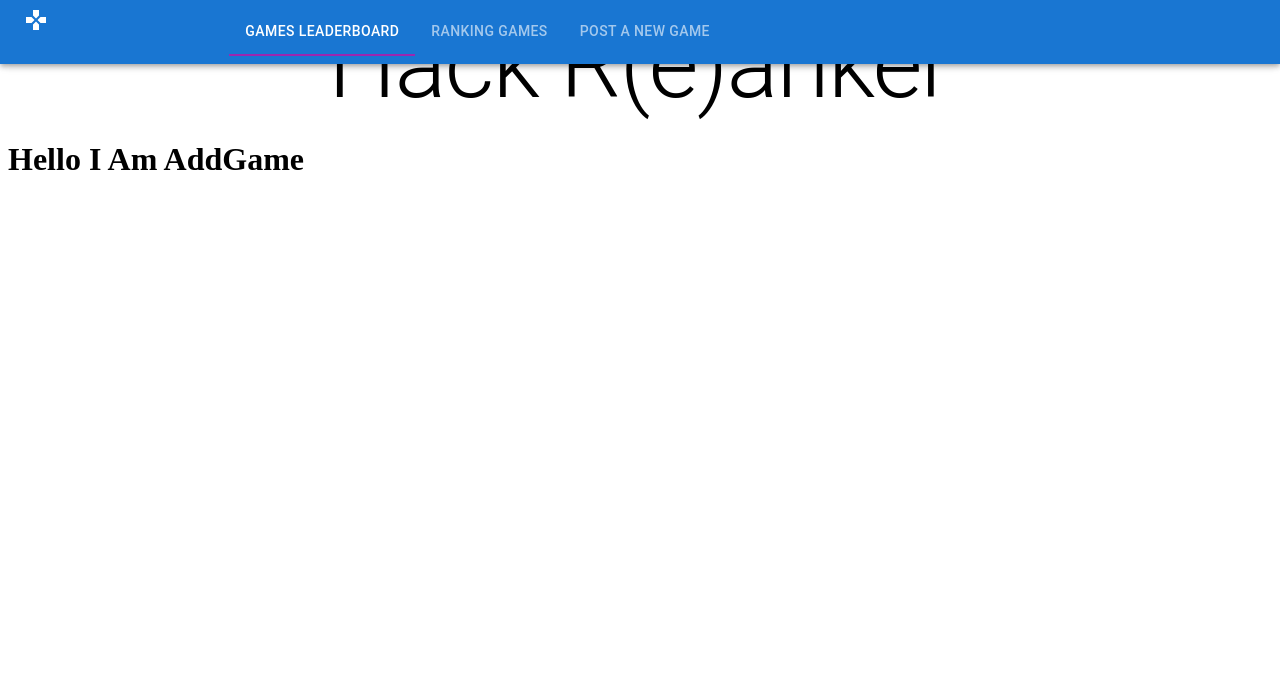
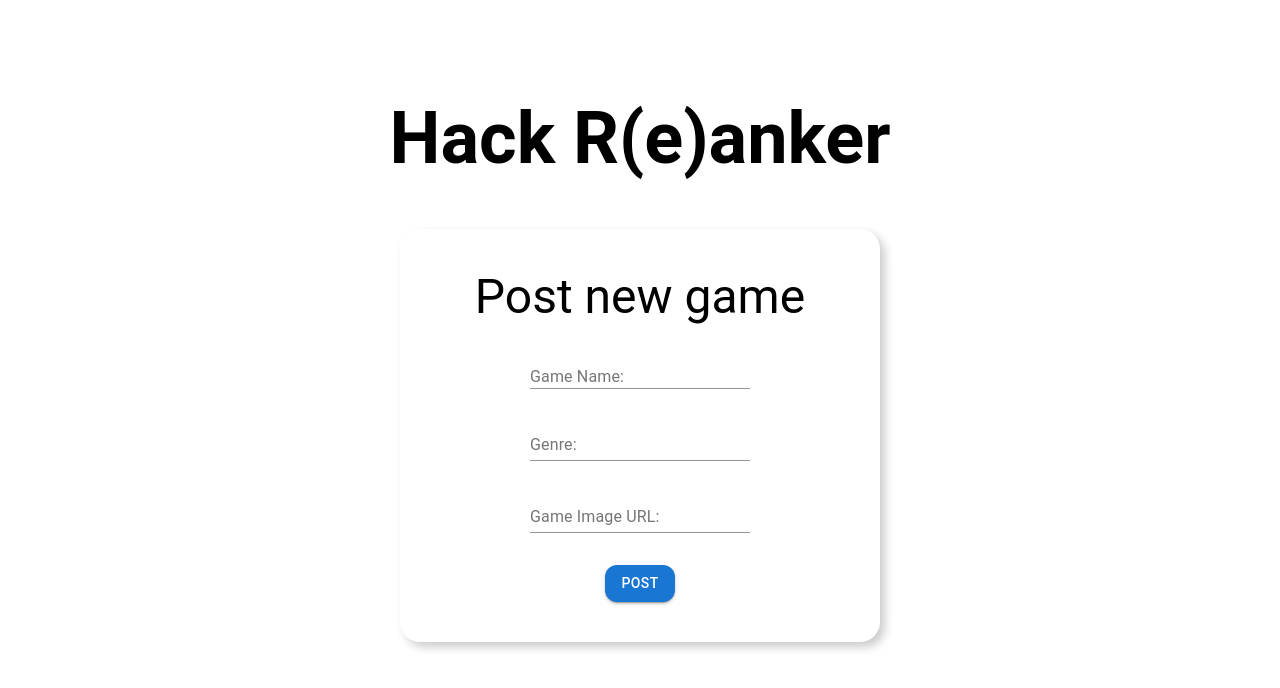
Before and after one commit to joshuavilela1/Project-Wavy, a React app: page /addgame in a window 1280 px wide. Shown: the top 688 px of the page. Built offline with nearby package versions, Linux system fonts and the light colour scheme; the HTML template or start-up script is replaced by a standard one.

Commit message:
Added NavBar and Posting

```diff
--- /dev/null
+++ b/client/src/components/AddGame.jsx
@@ -0,0 +1,109 @@
+import axios from 'axios';
+import React from 'react';
+import Grid2 from '@mui/material/Unstable_Grid2'; // Grid version 2
+import { Box, Button } from '@mui/material/';
+import { Link } from 'react-router-dom';
+import {
+  Typography,
+  FormGroup,
+  FormControl,
+  InputLabel,
+  Input,
+  TextField,
+} from '@material-ui/core';
+
+const { useState, useEffect } = React;
+
+const AddGame = () => {
+  const [name, setName] = useState('');
+  const [genre, setGenre] = useState('');
+  const [url, setUrl] = useState('');
+  const [posted, setPosted] = useState(false);
+
+  useEffect(() => {}, []);
+
+  const clickHandler = (e) => {
+    const genreArray = [];
+    genreArray.push(genre);
+    e.target.reset();
+    axios
+      .post('/api/games', {
+        name: name,
+        genre: urlArray,
+        image_url: url,
+      })
+      .then((response) => {
+        console.log(response);
+        setPosted(true);
+      })
+      .catch((err) => {
+        console.error(err);
+      });
+  };
+
+  return (
+    <div>
+      <form>
+        <Box
+          display="flex"
+          flexDirection={'column'}
+          maxWidth={400}
+          alignItems="center"
+          justifyContent={'center'}
+          margin="auto"
+          marginTop={5}
+          padding={5}
+          borderRadius={5}
+          boxShadow={'5px 5px 10px #ccc'}
+          sx={{
+            ':hover': {
+              boxShadow: '10px 10px 20px #ccc',
+            },
+          }}
+        >
+          <Typography variant="h3" padding={3}>
+            Post new game
+          </Typography>
+          <FormControl margin="normal">
+            <InputLabel>
+              <Typography>Game Name:</Typography>
+            </InputLabel>
+            <Input
+              required
+              type={'text'}
+              onChange={(e) => setName(e.target.value)}
+            />
+          </FormControl>
+          <FormControl margin="normal">
+            <InputLabel> Genre: </InputLabel>
+            <Input
+              type={'text'}
+              required
+              onChange={(e) => setGenre(e.target.value)}
+            />
+          </FormControl>
+          <FormControl margin="normal">
+            <InputLabel> Game Image URL: </InputLabel>
+            <Input
+              type={'text'}
+              required
+              onChange={(e) => setUrl(e.target.value)}
+            />
+          </FormControl>
+          <Button
+            sx={{ marginTop: 3, borderRadius: 3 }}
+            type="submit"
+            variant="contained"
+            color="primary"
+            onClick={clickHandler}
+          >
+            Post
+          </Button>
+        </Box>
+      </form>
+      {posted ? 'Game has been posted' : null}
+    </div>
+  );
+};
+
+export default AddGame;
--- a/client/src/components/AddGame/AddGame.jsx
+++ /dev/null
@@ -1,11 +0,0 @@
-import axios from 'axios';
-import React from 'react';
-import NavBar from '../NavBar.jsx';
-
-const { useState, useEffect } = React;
-
-const AddGame = () => {
-  return <h1>Hello I Am AddGame</h1>;
-};
-
-export default AddGame;
--- /dev/null
+++ b/client/src/components/App.jsx
@@ -0,0 +1,60 @@
+import axios from 'axios';
+import React from 'react';
+import { Route, Routes } from 'react-router-dom';
+import GamesFeed from './GamesFeed/GamesFeed.jsx';
+import Login from './Login.jsx';
+import Rankings from './Rankings/Rankings.jsx';
+import NavBar from './NavBar/NavBar.jsx';
+import AddGame from './AddGame.jsx';
+import { Typography } from '@material-ui/core';
+import { Grid } from '@mui/material';
+import Box from '@material-ui/core/Box';
+const { useState, useEffect } = React;
+
+const App = () => {
+  const [user, setUser] = useState('');
+  const [isLoggedIn, setIsLoggedIn] = useState(false);
+
+  // useEffect(() => {
+  //   setIsLoggedIn(false);
+  // }, []);
+
+  return (
+    <>
+      <h1
+        style={{
+          fontSize: '72px',
+          fontFamily: 'Roboto',
+          textAlign: 'center',
+          paddingTop: '48px',
+        }}
+      >
+        Hack R(e)anker
+      </h1>
+      {isLoggedIn ? (
+        <NavBar
+          user={user}
+          isLoggedIn={isLoggedIn}
+          setIsLoggedIn={setIsLoggedIn}
+        />
+      ) : null}
+      <Routes>
+        <Route
+          path="/"
+          element={
+            <Login
+              user={user}
+              setUser={setUser}
+              setIsLoggedIn={setIsLoggedIn}
+            />
+          }
+        />
+        <Route path="/addgame" element={<AddGame />} />
+        <Route path="/gamesfeed" element={<GamesFeed />} />
+        <Route path="/rankings" element={<Rankings />} />
+      </Routes>
+    </>
+  );
+};
+
+export default App;
--- a/client/src/components/GamesFeed/GamesFeed.jsx
+++ b/client/src/components/GamesFeed/GamesFeed.jsx
@@ -1,6 +1,5 @@
 import axios from 'axios';
 import React from 'react';
-import NavBar from '../NavBar.jsx';
 
 const { useState, useEffect } = React;
 
--- a/client/src/components/Login/Login.jsx
+++ b/client/src/components/Login.jsx
@@ -17,22 +17,22 @@ const { useState, useEffect } = React;
 {
   /* <Typography variant="h1">This is Login</Typography>; */
 }
-const Login = () => {
-  const [user, setUser] = useState('');
+const Login = ({ user, setUser, setIsLoggedIn }) => {
+  const [isSignup, setIsSignup] = useState(false);
   const [password, setPassword] = useState('');
   const [email, setEmail] = useState('');
-  const [isSignup, setIsSignup] = useState(false);
 
-  const submitHandler = (e) => {
+  const clickHandler = (e) => {
     e.preventDefault();
     console.log(password);
     console.log(email);
     console.log(user);
+    setIsLoggedIn(true);
   };
 
   return (
     <div>
-      <form onSubmit={submitHandler}>
+      <form>
         <Box
           display="flex"
           flexDirection={'column'}
@@ -57,7 +57,11 @@ const Login = () => {
             <InputLabel>
               <Typography>Username:</Typography>
             </InputLabel>
-            <Input required onChange={(e) => setUser(e.target.value)} />
+            <Input
+              required
+              type={'text'}
+              onChange={(e) => setUser(e.target.value)}
+            />
           </FormControl>
           {isSignup && (
             <FormControl margin="normal">
@@ -77,12 +81,12 @@ const Login = () => {
               onChange={(e) => setPassword(e.target.value)}
             />
           </FormControl>
-          {user.length === 0 && password.length === 0 ? (
+          {user.length === 0 || password.length === 0 ? (
             <Button
               sx={{ marginTop: 3, borderRadius: 3 }}
               variant="contained"
               color="primary"
-              type="submit"
+              onClick={clickHandler}
             >
               {isSignup ? 'Register' : 'Login'}
             </Button>
@@ -92,7 +96,7 @@ const Login = () => {
                 sx={{ marginTop: 3, borderRadius: 3 }}
                 variant="contained"
                 color="primary"
-                type="submit"
+                onClick={() => setIsLoggedIn(true)}
               >
                 {isSignup ? 'Register' : 'Login'}
               </Button>
--- /dev/null
+++ b/client/src/components/NavBar/DrawerComp.jsx
@@ -0,0 +1,21 @@
+import axios from 'axios';
+import React from 'react';
+import { Drawer, IconButton } from '@mui/material';
+import WidgetsIcon from '@mui/icons-material/Widgets';
+
+const { useState, useEffect } = React;
+
+const DrawerComp = () => {
+  const [open, setOpen] = useState(false);
+  return (
+    <>
+      <Drawer open={open} onClose={() => setOpen(false)}></Drawer>
+
+      <IconButton>
+        <WidgetsIcon />
+      </IconButton>
+    </>
+  );
+};
+
+export default DrawerComp;
--- a/client/src/components/NavBar.jsx
+++ b/client/src/components/NavBar/NavBar.jsx
@@ -1,24 +1,34 @@
 import axios from 'axios';
 import React from 'react';
-import { Grid, AppBar, Toolbar, Typography, Tabs, Tab } from '@mui/material';
+import {
+  Grid,
+  AppBar,
+  Toolbar,
+  Typography,
+  Tabs,
+  Tab,
+  Box,
+  Button,
+} from '@mui/material';
 import GamesIcon from '@mui/icons-material/Games';
 import { Link } from 'react-router-dom';
+import DrawerComp from './DrawerComp.jsx';
 
 const { useState, useEffect } = React;
 
-const NavBar = () => {
+const NavBar = ({ user, isLoggedIn, setIsLoggedIn }) => {
   const [value, setValue] = useState('one');
 
   return (
-    <AppBar>
+    <AppBar sx={{ background: '#2E5EAA' }}>
       <Toolbar>
-        <Grid container>
+        <Grid sx={{ placeItems: 'center' }} container>
           <Grid item xs={2}>
             <Typography>
               <GamesIcon />
             </Typography>
           </Grid>
-          <Grid item xs={7}>
+          <Grid item xs={6}>
             <Tabs
               textColor="inherit"
               indicatorColor="secondary"
@@ -45,22 +55,32 @@ const NavBar = () => {
               />
             </Tabs>
           </Grid>
+          <Grid item xs={1} />
+          <Grid item xs={3}>
+            <Box display="flex">
+              {isLoggedIn ? (
+                <Typography variant="h4" sx={{ marginLeft: 'auto' }}>
+                  Hello, {user}
+                </Typography>
+              ) : null}
+              {isLoggedIn ? (
+                <Link to="/">
+                  <Button
+                    sx={{ marginLeft: 3 }}
+                    variant="contained"
+                    onClick={() => setIsLoggedIn(false)}
+                  >
+                    Sign Out
+                  </Button>
+                </Link>
+              ) : null}
+            </Box>
+          </Grid>
         </Grid>
+        {/* <DrawerComp /> */}
       </Toolbar>
     </AppBar>
   );
 };
-// Hello I Am NavBar
-// <List>
-//   <ListItem>
-//     <Link to="/gamesfeed">Games Leaderboard</Link>
-//   </ListItem>
-//   <ListItem>
-//     <Link to="/Rankings">Rankings</Link>
-//   </ListItem>
-//   <ListItem>
-//     <Link to="/addgame">Add a Game</Link>
-//   </ListItem>
-// </List>
 
 export default NavBar;
--- a/client/src/components/Rankings/Rankings.jsx
+++ b/client/src/components/Rankings/Rankings.jsx
@@ -1,6 +1,5 @@
 import axios from 'axios';
 import React from 'react';
-import NavBar from '../NavBar.jsx';
 
 const { useState, useEffect } = React;
 
--- a/client/src/index.jsx
+++ b/client/src/index.jsx
@@ -1,31 +1,15 @@
 import axios from 'axios';
 import React from 'react';
 import ReactDOM from 'react-dom/client';
-import { BrowserRouter, Route, Routes } from 'react-router-dom';
-import GamesFeed from './components/GamesFeed/GamesFeed.jsx';
-import Login from './components/Login/Login.jsx';
-import Rankings from './components/Rankings/Rankings.jsx';
-import NavBar from './components/NavBar.jsx';
-import AddGame from './components/AddGame/AddGame.jsx';
-import { Typography } from '@material-ui/core';
-// const linksArray = ['Games Leaderboard', 'Ranking Games', 'Post a New Game'];
-// const { useState, useEffect } = React;
-// const [user, setUser] = useState('');
+import { BrowserRouter } from 'react-router-dom';
+
+import App from './components/App.jsx';
 
 const root = ReactDOM.createRoot(document.getElementById('app'));
 root.render(
   <React.StrictMode>
     <BrowserRouter>
-      <Typography variant="h1" align="center">
-        Hack R(e)anker
-      </Typography>
-      <NavBar />
-      <Routes>
-        <Route path="/" element={<Login />} />
-        <Route path="/addgame" element={<AddGame />} />
-        <Route path="/gamesfeed" element={<GamesFeed />} />
-        <Route path="/rankings" element={<Rankings />} />
-      </Routes>
+      <App />
     </BrowserRouter>
   </React.StrictMode>
 );
```
Also changed, not shown: 2 other files (tests, documents, lock files or other folders).
